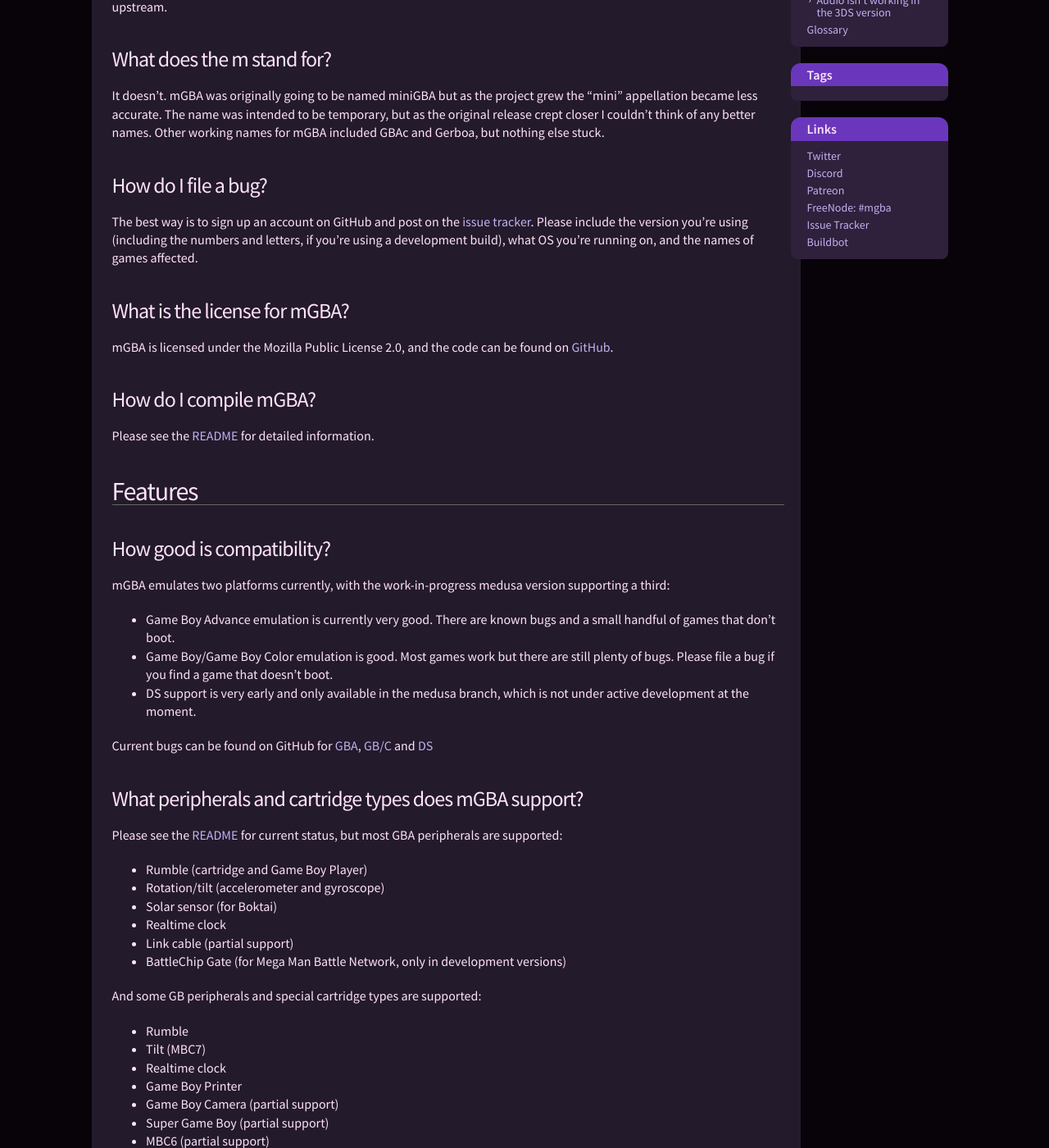
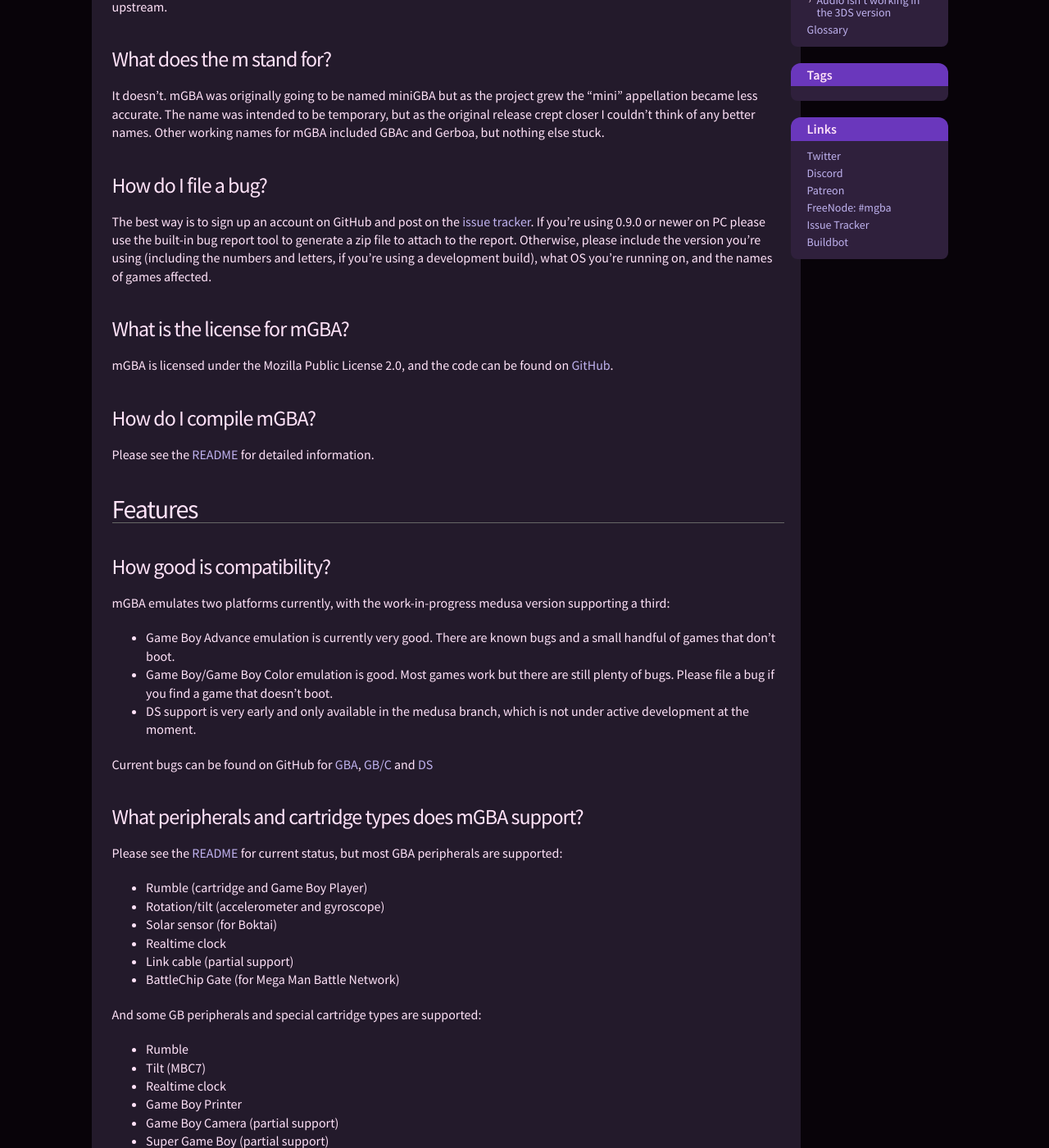
Before and after one commit to mgba-emu/www, a Jekyll site: the page built from faq.markdown, in a window 1280 px wide and 1400 px high, scrolled down 848 px. Shown: the whole window at 82% size. Built offline with Jekyll 4.4.1, drawn with Linux system fonts in a browser that asks for light colours; the table of contents is made by our own code; some of the changed text lies outside the part shown.

Commit message:
Update donations and faq pages

```diff
--- a/donate.markdown
+++ b/donate.markdown
@@ -12,7 +12,7 @@
 
 mGBA hosts a [Patreon page](https://www.patreon.com/mgba) that you can use to pledge a monthly donation. Any amount is welcome, even as low as $1 per month.
 
-We would like to thank following patrons from Patreon:
+We would like to thank the following patrons from Patreon:
 
 {% for patron in site.data.patrons %}
  - {{ patron }}
--- a/faq.markdown
+++ b/faq.markdown
@@ -33,7 +33,7 @@
 
 ### How do I file a bug?
 
-The best way is to sign up an account on GitHub and post on the [issue tracker](https://github.com/mgba-emu/mgba/issues). Please include the version you're using (including the numbers and letters, if you're using a development build), what OS you're running on, and the names of games affected.
+The best way is to sign up an account on GitHub and post on the [issue tracker](https://github.com/mgba-emu/mgba/issues). If you're using 0.9.0 or newer on PC please use the built-in bug report tool to generate a zip file to attach to the report. Otherwise, please include the version you're using (including the numbers and letters, if you're using a development build), what OS you're running on, and the names of games affected.
 
 ### What is the license for mGBA?
 
@@ -64,7 +64,7 @@
 - Solar sensor (for Boktai)
 - Realtime clock
 - Link cable (partial support)
-- BattleChip Gate (for Mega Man Battle Network, only in development versions)
+- BattleChip Gate (for Mega Man Battle Network)
 
 And some GB peripherals and special cartridge types are supported:
 
```
Also changed, not shown: other parts of donate.markdown (+0 -4 lines), other parts of faq.markdown (+1 -1 lines).
